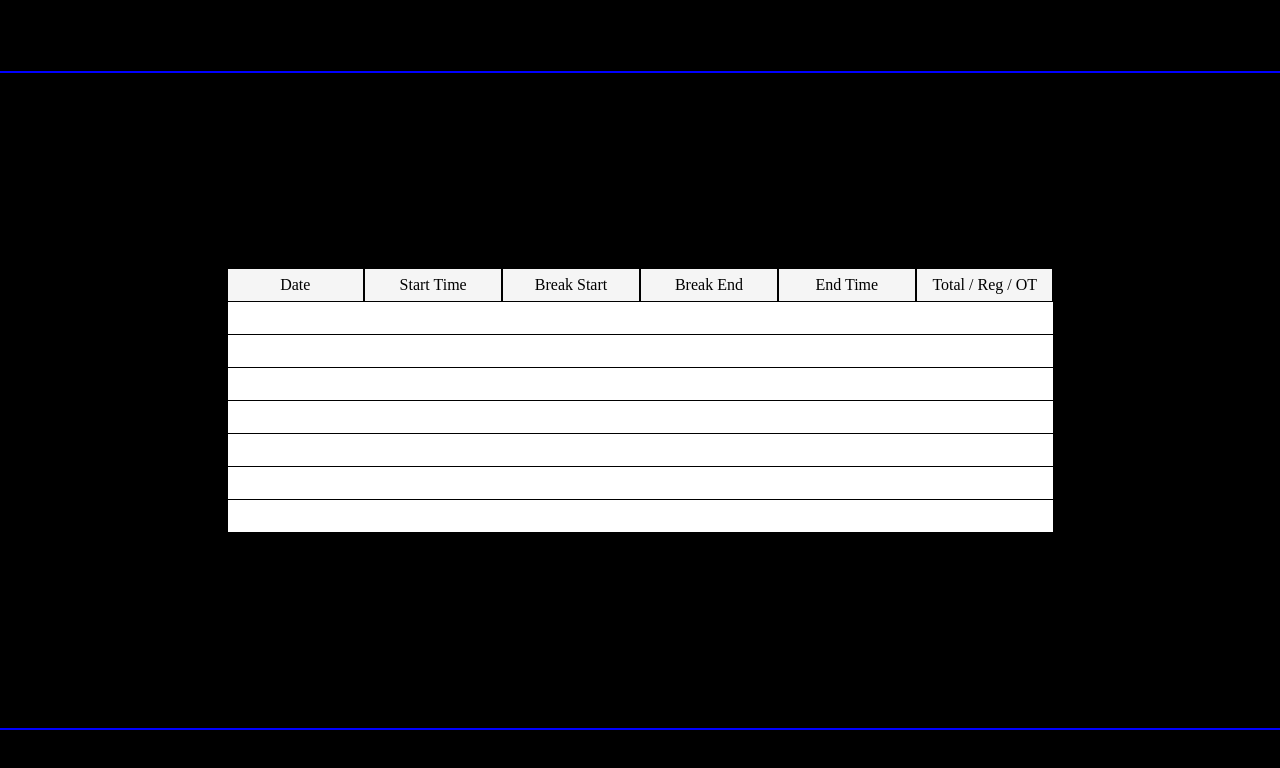
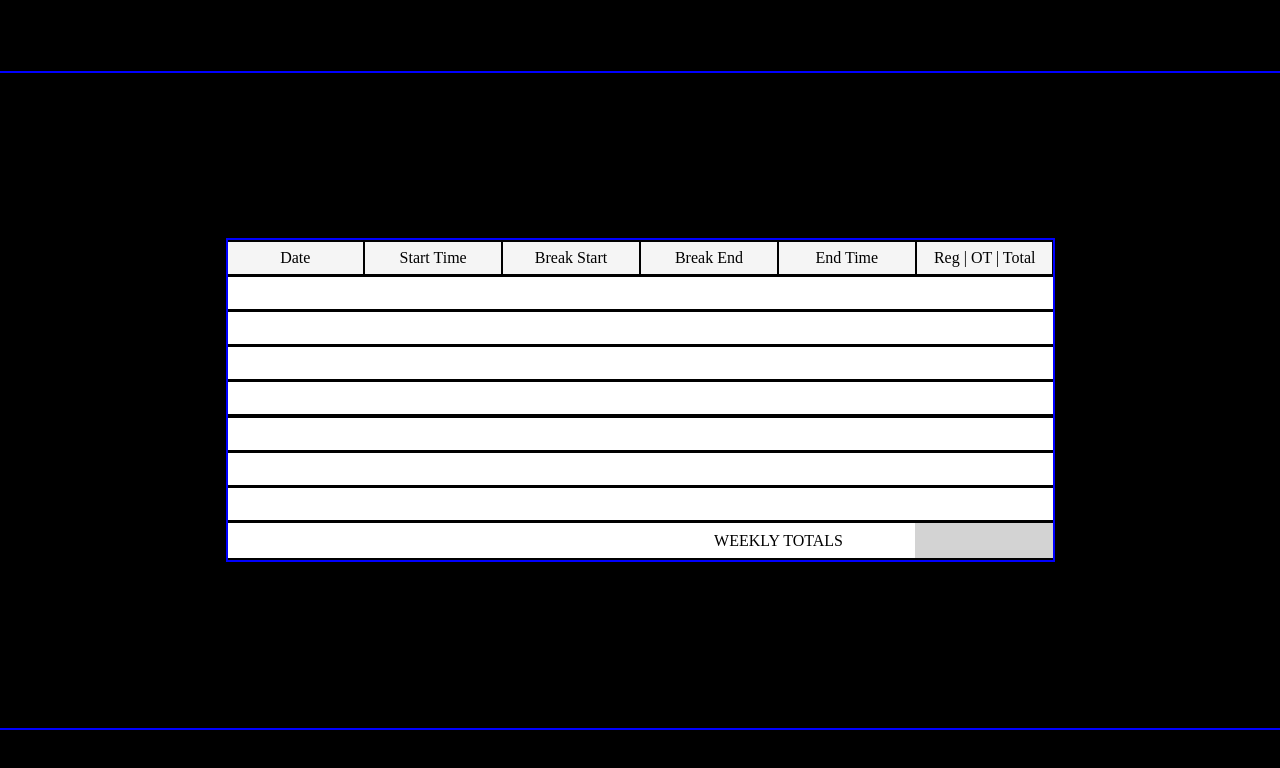
Before and after one commit to Sebastion-Vigil/parte-de-horas, a React app: page / in a window 1280 px wide. Shown: the top 768 px of the page. Built offline with nearby package versions, Linux system fonts and the light colour scheme.

Commit message:
inching along, reorganized timesheet css file, added weekly total row to week component, happy w/the way things look, have yet to implement any functionality, nothing broken, progress

```diff
--- a/src/components/DaySum.js
+++ b/src/components/DaySum.js
@@ -3,7 +3,7 @@ import React from 'react';
 
 const DaySum = () => {
     return (
-        <div className='daysum'></div>
+        <div className='day-summary-row'></div>
     )
 }
 
--- a/src/components/Week.js
+++ b/src/components/Week.js
@@ -14,6 +14,10 @@ const Week = () => {
             <DaySum />
             <DaySum />
             <DaySum />
+            <div className='week-total-row flx-rw-flx-end'>
+                <div className='week-total-txt flx-cl-cnt-cnt'>WEEKLY TOTALS</div>
+                <div className='week-total'></div>
+            </div>
         </div>
     )
 }
--- a/src/components/WeekDescriptionRow.js
+++ b/src/components/WeekDescriptionRow.js
@@ -1,7 +1,7 @@
 import React, { useState } from 'react';
 
 const WeekDescriptionRow = () => {
-    const descriptions = useState(['Date', 'Start Time', 'Break Start', 'Break End', 'End Time', 'Total / Reg / OT'])
+    const descriptions = useState(['Date', 'Start Time', 'Break Start', 'Break End', 'End Time', 'Reg | OT | Total'])
     return (
         <div className='desc-row flx-rw-spc-btw-cnt'>
             {
--- a/src/css/flexbox.css
+++ b/src/css/flexbox.css
@@ -30,6 +30,12 @@
   }
 
   /* FLEX ROW */
+
+  .flx-rw-flx-end {
+    display: flex;
+    justify-content: flex-end;
+  }
+
   .flx-rw-cnt-cnt {
     display: flex;
     justify-content: center;
--- a/src/css/timesheet.css
+++ b/src/css/timesheet.css
@@ -1,17 +1,38 @@
+/* Timesheet */
 .timesheet {
     width: 1355px;
     height: 655px;
     border: 2px solid blue;
 }
 
+/* Week */
 .week {
     width: 825px;
-    height: 264px;
+    height: 320px;
     display: flex;
     flex-direction: column;
     justify-content: space-around;
+    border: 2px solid blue;
 }
 
+.week-total-row {
+    width: 825px;
+    height: 35px;
+    background-color: white;
+}
+
+.week-total-txt {
+  width: 272px;
+  height: 35px;
+}
+
+.week-total {
+  width: 138px;
+  height: 35px;
+  background-color: lightgrey;
+}
+
+/* WeekDescriptionRow */
 .desc-row {
     width: 825px;
     height: 32px;
@@ -24,7 +45,8 @@
     background-color: whitesmoke;
 }
 
-.daysum {
+/* DaySummaryRow */
+.day-summary-row {
     width: 825px;
     height: 32px;
     background-color: white;
```
